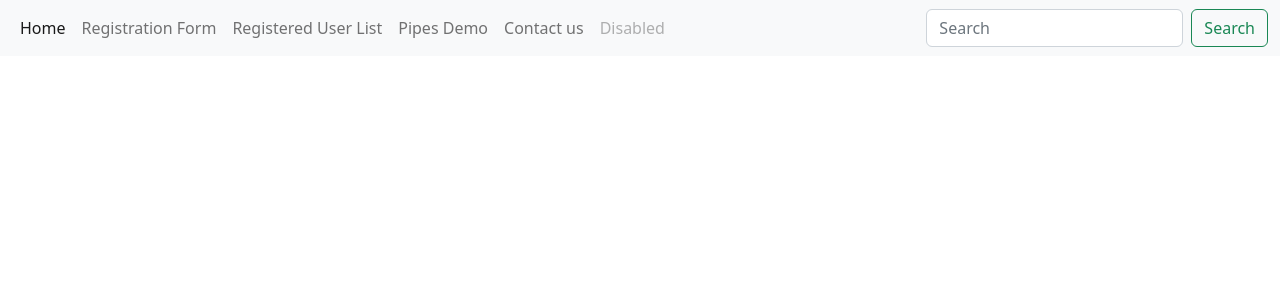
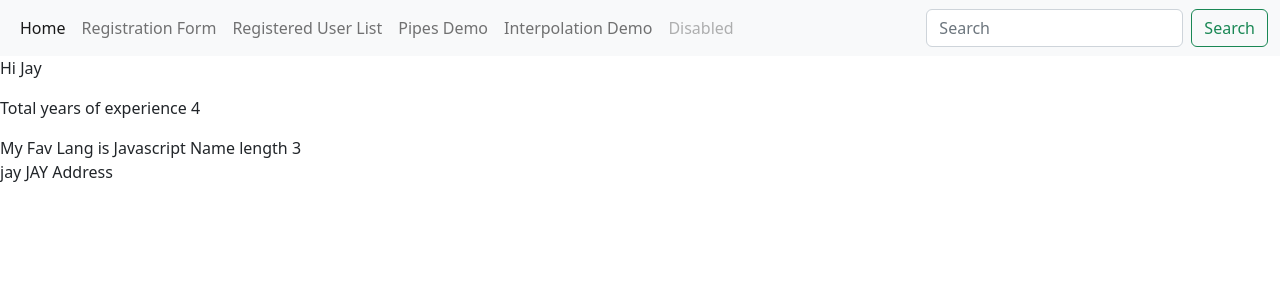
Before and after one commit to sfjbsnodefsd/jay-suchak, an Angular app in the folder AngularJS/hello-world-app/: page /interpolation-demo in a window 1280 px wide. Before the commit this address led to /. Shown: the top 300 px of the page. Built offline with nearby package versions, Linux system fonts and the light colour scheme.

Commit message:
string interpolation demo

```diff
--- /dev/null
+++ b/AngularJS/hello-world-app/src/app/Components/interpolation-demo/interpolation-demo.component.html
@@ -0,0 +1,14 @@
+<p>Hi {{name}}</p>
+
+<p>Total years of experience {{1+3}}</p>
+
+{{"My Fav Lang is " + lang}}
+
+Name length
+{{name.length}}
+
+<br/>
+{{name.toLocaleLowerCase()}}
+
+{{name.toUpperCase()}}
+{{printAddress()}}
--- /dev/null
+++ b/AngularJS/hello-world-app/src/app/Components/interpolation-demo/interpolation-demo.component.ts
@@ -0,0 +1,20 @@
+import { Component, OnInit } from '@angular/core';
+
+@Component({
+  selector: 'app-interpolation-demo',
+  templateUrl: './interpolation-demo.component.html',
+  styleUrls: ['./interpolation-demo.component.css']
+})
+export class InterpolationDemoComponent implements OnInit {
+
+  name:String = "Jay"
+  lang:String = "Javascript"
+  printAddress() {
+    return "Address"
+  }
+  constructor() { }
+
+  ngOnInit(): void {
+  }
+
+}
--- a/AngularJS/hello-world-app/src/app/Components/nav-bar/nav-bar.component.html
+++ b/AngularJS/hello-world-app/src/app/Components/nav-bar/nav-bar.component.html
@@ -19,7 +19,7 @@
             <a class="nav-link" routerLink="/pipes-demo" routerLinkActive="active" href="#">Pipes Demo</a>
           </li>
           <li class="nav-item">
-            <a class="nav-link" href="#">Contact us</a>
+            <a class="nav-link" routerLink="interpolation-demo" href="#">Interpolation Demo</a>
           </li>
 
           <li class="nav-item">
--- a/AngularJS/hello-world-app/src/app/app-routing.module.ts
+++ b/AngularJS/hello-world-app/src/app/app-routing.module.ts
@@ -1,11 +1,27 @@
 import { NgModule } from '@angular/core';
 import { RouterModule, Routes } from '@angular/router';
 import { HomeComponent } from './Components/home/home.component';
+import { InterpolationDemoComponent } from './Components/interpolation-demo/interpolation-demo.component';
 import { PipesDemoComponent } from './Components/pipes-demo/pipes-demo.component';
 import { RegisteredUsersComponent } from './Components/registered-users/registered-users.component';
 import { UserFormsComponent } from './Components/user-forms/user-forms.component';
 
-const routes: Routes = [{path: "", component: HomeComponent}, {path: 'register', component: UserFormsComponent}, {path: 'register-users', component: RegisteredUsersComponent}, {path:'pipes-demo', component:PipesDemoComponent}];
+const routes: Routes = [{
+  path: "",
+  component: HomeComponent
+}, {
+  path: 'register',
+  component: UserFormsComponent
+}, {
+  path: 'register-users',
+  component: RegisteredUsersComponent
+}, {
+  path: 'pipes-demo',
+  component: PipesDemoComponent
+},{
+  path: 'interpolation-demo',
+  component: InterpolationDemoComponent
+}];
 
 @NgModule({
   imports: [RouterModule.forRoot(routes)],
--- a/AngularJS/hello-world-app/src/app/app.module.ts
+++ b/AngularJS/hello-world-app/src/app/app.module.ts
@@ -11,6 +11,7 @@ import { HomeComponent } from './Components/home/home.component';
 import { RegisteredUsersComponent } from './Components/registered-users/registered-users.component';
 import { PipesDemoComponent } from './Components/pipes-demo/pipes-demo.component';
 import { EllipsisPipe } from './Pipes/ellipsis.pipe';
+import { InterpolationDemoComponent } from './Components/interpolation-demo/interpolation-demo.component';
 
 @NgModule({
   declarations: [
@@ -20,7 +21,8 @@ import { EllipsisPipe } from './Pipes/ellipsis.pipe';
     HomeComponent,
     RegisteredUsersComponent,
     PipesDemoComponent,
-    EllipsisPipe
+    EllipsisPipe,
+    InterpolationDemoComponent
   ],
   imports: [
     BrowserModule,
```
Also changed, not shown: AngularJS/hello-world-app/src/app/Components/interpolation-demo/interpolation-demo.component.css (added), 1 other file (tests, documents, lock files or other folders).
